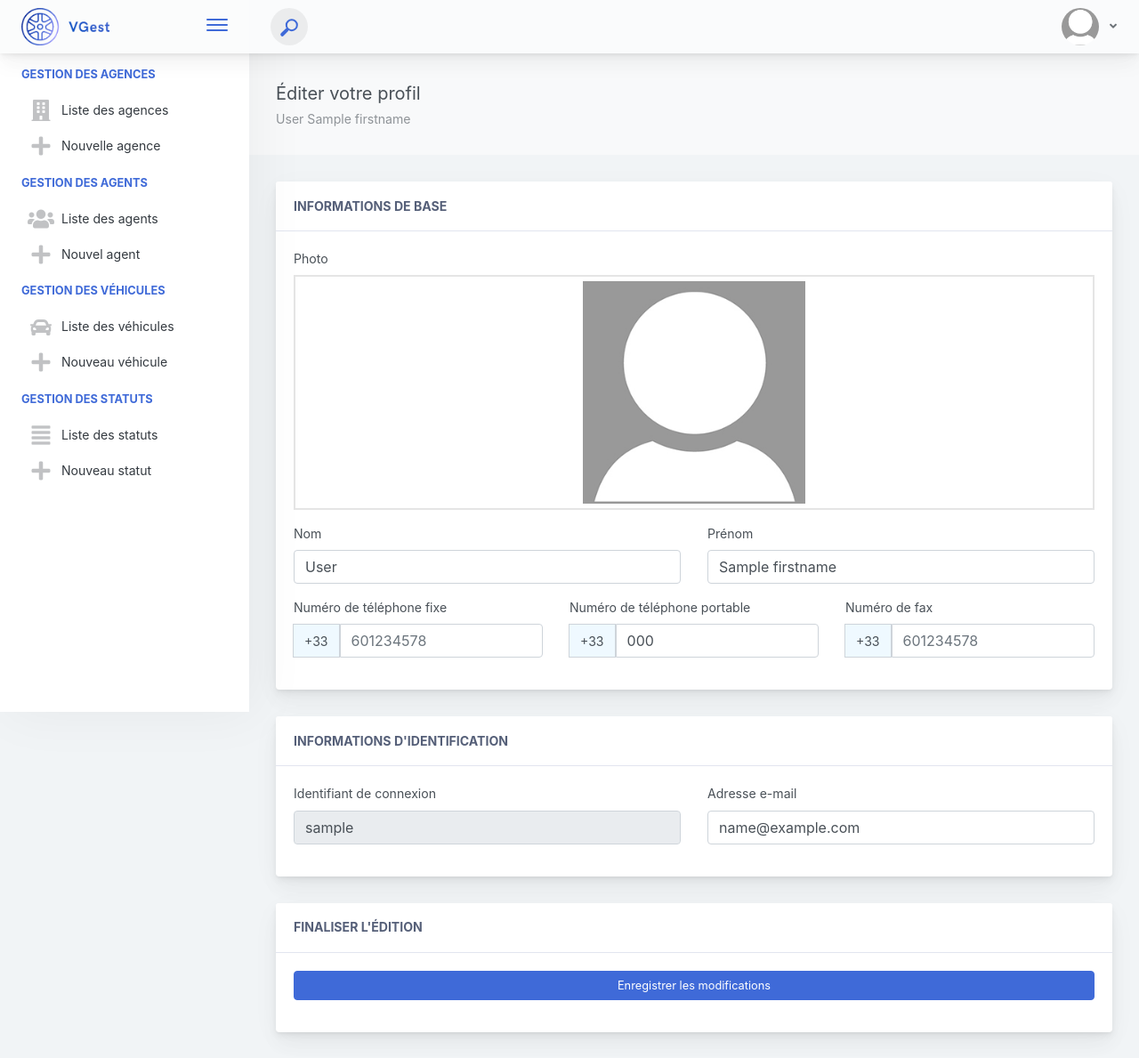
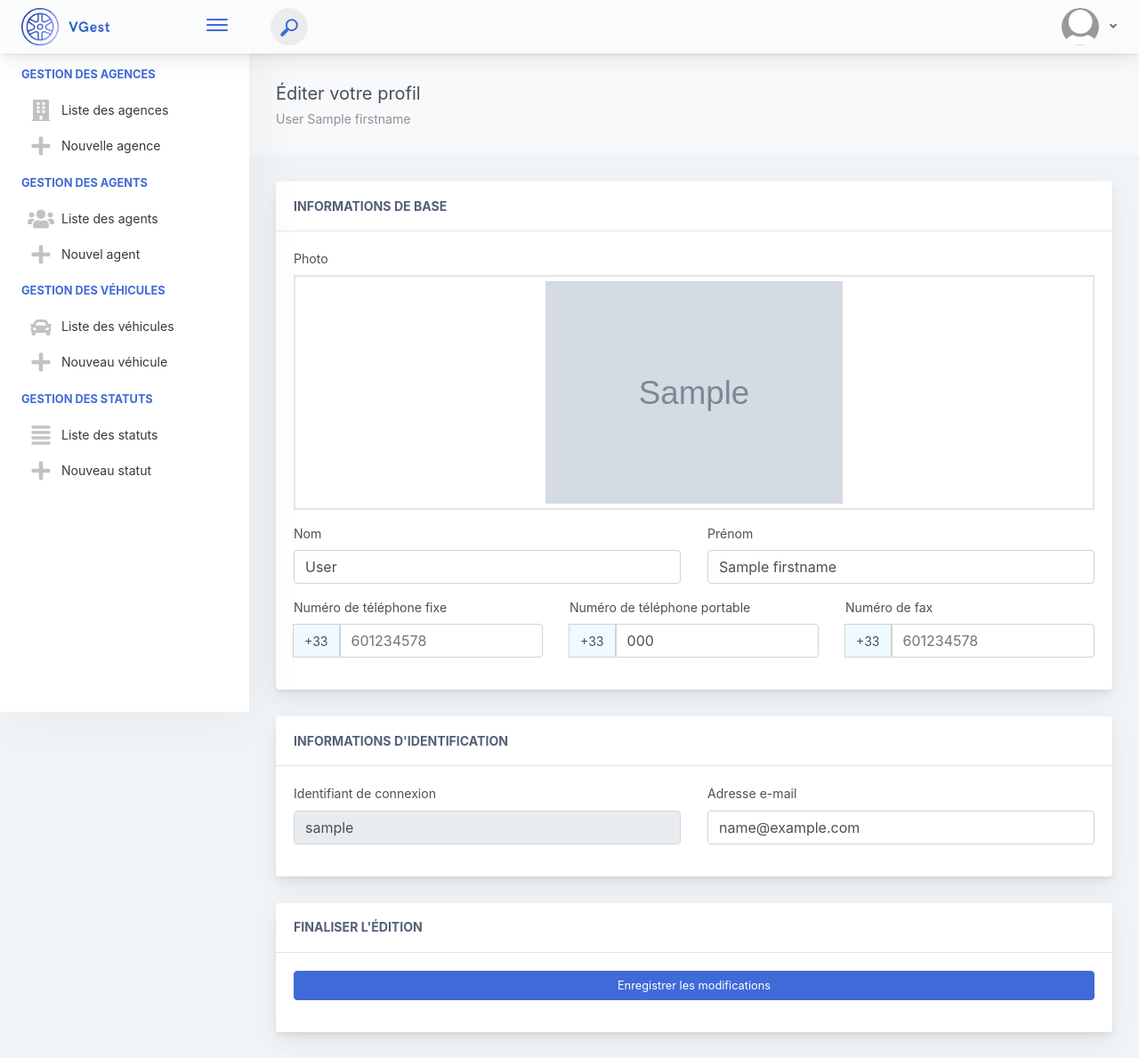
Before and after one commit to InFinity54/CESI_ProjetWeb, a Symfony app: template templates/content/profile/edit.html.twig in a window 1280 px wide. Shown: the top 1189 px of the page at 89% size. Run offline with Twig, Linux system fonts and the light colour scheme; the template is opened without the code that fills it: most values are stand-ins (such as "Sample title", 1, 10 or a date in 2020); grey boxes marked "Sample" are stand-in pictures; some libraries are stand-ins or nearby versions.

Commit message:
Gestion de la photo de profil sur le profil de l'utilisateur

```diff
--- a/templates/content/profile/edit.html.twig
+++ b/templates/content/profile/edit.html.twig
@@ -32,7 +32,7 @@
             </div>
         </div>
     </div>
-    <form method="post" action="{{ path("profile_edit_submit") }}">
+    <form method="post" action="{{ path("profile_edit_submit") }}" enctype="multipart/form-data">
         <div class="row">
             <div class="col-sm-12">
                 <div class="card mb-3">
@@ -44,7 +44,7 @@
                             <div class="col-sm-12">
                                 <div class="position-relative form-group">
                                     <label for="photo" class="">Photo</label>
-                                    <input type="file" name="photo" id="photo" class="dropify" data-height="250" data-show-remove="false" data-default-file="{{ asset("img/agents/default.jpg") }}" />
+                                    <input type="file" name="photo" id="photo" class="dropify" data-height="250" data-show-remove="false" data-default-file="{{ asset("img/agents/" ~ profile.photo) }}" />
                                 </div>
                             </div>
                         </div>
--- a/templates/content/profile/view.html.twig
+++ b/templates/content/profile/view.html.twig
@@ -28,7 +28,7 @@
                     Photo
                 </div>
                 <div class="card-body">
-                    <img src="{{ asset('img/avatars/default.jpg') }}" alt="" width="100%" height="auto" />
+                    <img src="{{ asset('img/agents/' ~ profile.photo) }}" alt="" width="100%" height="auto" class="rounded-circle" />
                 </div>
             </div>
         </div>
```
Also changed, not shown: src/Controller/ProfileController.php (+15 -1 lines).
